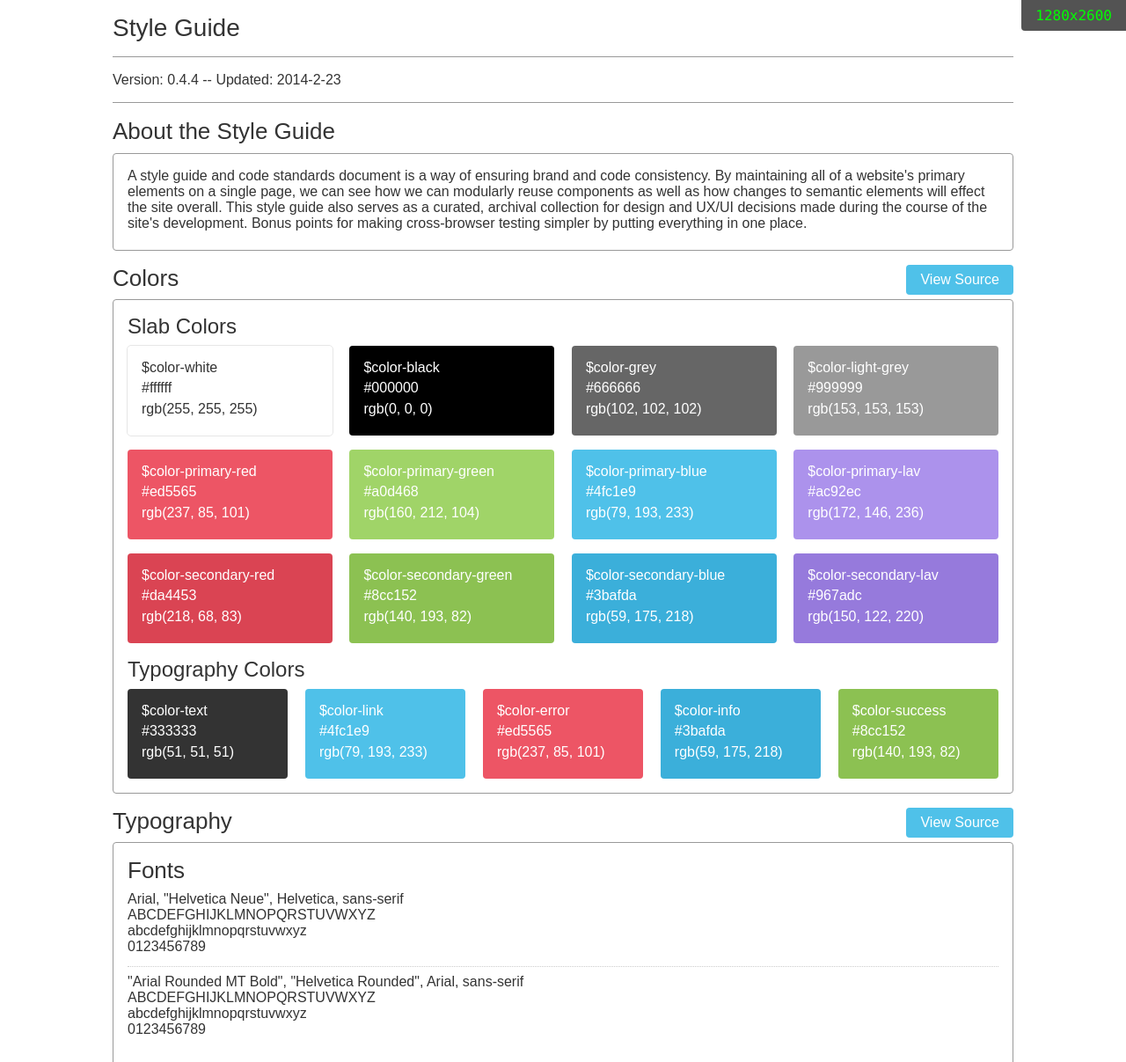
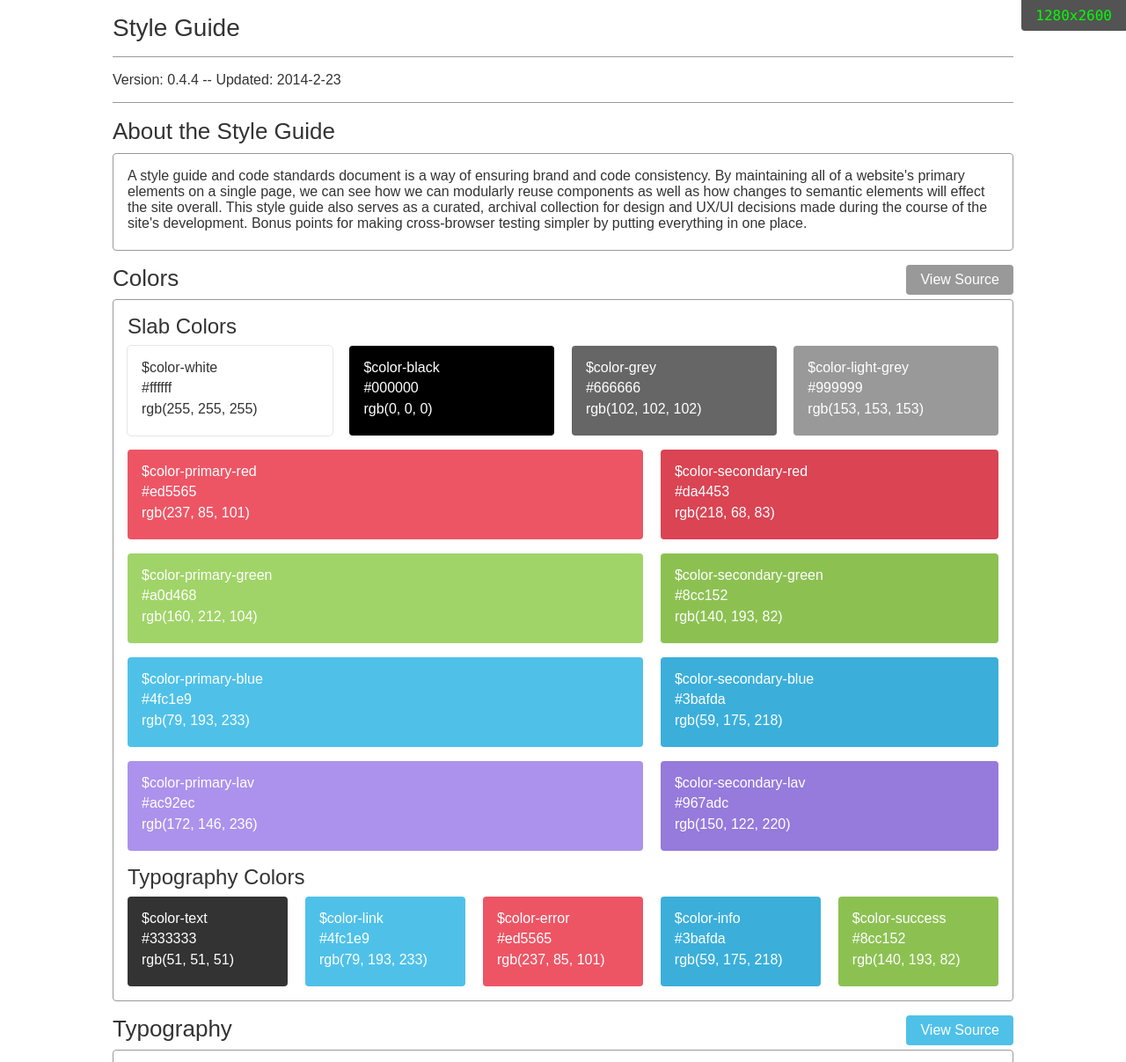
Before and after one commit to quattromani/skeleton, a PHP site: page /styleguide/index.php in a window 1280 px wide. Shown: the top 1207 px of the page at 88% size. Run offline with PHP 8.4, Linux system fonts and the light colour scheme; data that the repository does not hold is empty; style sheets or scripts are compiled from the project's sources; some libraries are stand-ins or nearby versions; some web fonts are replaced.

Commit message:
php relative path fixes

```diff
--- a/css/scss/partials/lists.scss
+++ b/css/scss/partials/lists.scss
@@ -21,10 +21,6 @@ ul {
   }
 }
 
-li {
-  overflow: auto; /* Allow elements to be placed inside li's */
-}
-
 /* Bulleted List Items */
 
 .bulleted {
@@ -32,7 +28,7 @@ li {
     margin-bottom: 0;
   }
   li {
-    list-style: outside disc;
+    list-style-type: square;
     margin-left: $margin;
     border-bottom: none;
   }
@@ -78,6 +74,7 @@ li {
   }
   &.lined > ul > li,
   &.lined > ol > li {
+    overflow: auto;
     border-bottom: 1px dotted lighten($color-light-grey, 20%);
     &.js-last {
       border-bottom: none;
@@ -91,8 +88,7 @@ li {
 /* Ordered List */
 
 ol li {
-  list-style: decimal;
-  list-style-position: outside;
+  list-style-type: decimal;
 }
 
 /* Definition List */
--- a/includes/foot.php
+++ b/includes/foot.php
@@ -1,7 +1,7 @@
     <!-- Footer Component -->
     <footer class="container" role="contentinfo">
 
-      <span class="small-body-text">Copyright &copy; <span id="year">2014</span> <?php echo ucfirst(basename(dirname(dirname($_SERVER['PHP_SELF'])))); ?></span>
+      <span class="small-body-text">Copyright &copy; <span id="year">2014</span> <?php echo ucfirst(basename(dirname($_SERVER['PHP_SELF']))); ?></span>
 
     </footer>
     <!-- ./Footer Component -->
--- a/js/jumpTo.js
+++ b/js/jumpTo.js
@@ -1,4 +1,3 @@
-$(function(){
   $('<option value="">Jump to…</option>').appendTo('#anchor');
   $('.jumpTo-anchor').each(function(index){
     $('<option value="'+$(this).attr('id')+'">'+$(this).text()+'</option>').appendTo('#anchor');
@@ -8,4 +7,3 @@ $(function(){
     var divPosition = $('#'+$(this).val()).offset();
     $('html, body').animate({scrollTop: divPosition.top}, "slow");
   });
-});
--- a/styleguide/colors/index.php
+++ b/styleguide/colors/index.php
@@ -1,5 +1,5 @@
 <span id="colors-anchor" class="h2 jumpTo-anchor">Colors</span>
-<a class="btn vs right disabled" href="#">View Source</a>
+<a class="btn vs right js-disabled" href="#">View Source</a>
 <div class="box-column clear">
   <h3>Slab Colors</h3>
   <div class="row clearfix">
@@ -21,39 +21,45 @@
     </div>
   </div>
 
-  <div class="row clearfix">
-    <div class="column fourth">
+  <div class="row">
+    <div class="three-fifths">
       <div class="colors color-primary-red text-white">
       </div>
     </div>
-    <div class="column fourth">
-      <div class="colors color-primary-green text-white">
-      </div>
-    </div>
-    <div class="column fourth">
-      <div class="colors color-primary-blue text-white">
-      </div>
-    </div>
-    <div class="column fourth">
-      <div class="colors color-primary-lav text-white">
+    <div class="two-fifths">
+      <div class="colors color-secondary-red text-white">
       </div>
     </div>
   </div>
 
-  <div class="row clearfix">
-    <div class="column fourth">
-      <div class="colors color-secondary-red text-white">
+  <div class="row">
+    <div class="three-fifths">
+      <div class="colors color-primary-green text-white">
       </div>
     </div>
-    <div class="column fourth">
+    <div class="two-fifths">
       <div class="colors color-secondary-green text-white">
       </div>
     </div>
-    <div class="column fourth">
+  </div>
+
+  <div class="row">
+    <div class="three-fifths">
+      <div class="colors color-primary-blue text-white">
+      </div>
+    </div>
+    <div class="two-fifths">
       <div class="colors color-secondary-blue text-white">
       </div>
     </div>
-    <div class="column fourth">
+  </div>
+
+  <div class="row">
+    <div class="three-fifths">
+      <div class="colors color-primary-lav text-white">
+      </div>
+    </div>
+    <div class="two-fifths">
       <div class="colors color-secondary-lav text-white">
       </div>
     </div>
--- a/styleguide/typography/inline_text/index.php
+++ b/styleguide/typography/inline_text/index.php
@@ -31,7 +31,7 @@
         <code>&lt;tel&gt;</code> - <a class="tel" href="tel:+18008519530">1-800-851-9530</a>
       </li>
       <li>
-        <code>&lt;time&gt;</code> - <time class="post-date" datetime="2013-05-22" pubdate=""><? $now = new DateTime(null, new DateTimeZone('America/Denver'));
+        <code>&lt;time&gt;</code> - <time class="post-date" datetime="2013-05-22"><? $now = new DateTime(null, new DateTimeZone('America/Denver'));
     echo $now->format('Y-m-d H:i:s'); ?></time>
       </li>
       <li>
```
Also changed, not shown: css/lists.css (+3 -8 lines), css/main.css (+3 -7 lines), css/main.min.css, js/build/production.js, js/build/production.min.js.
